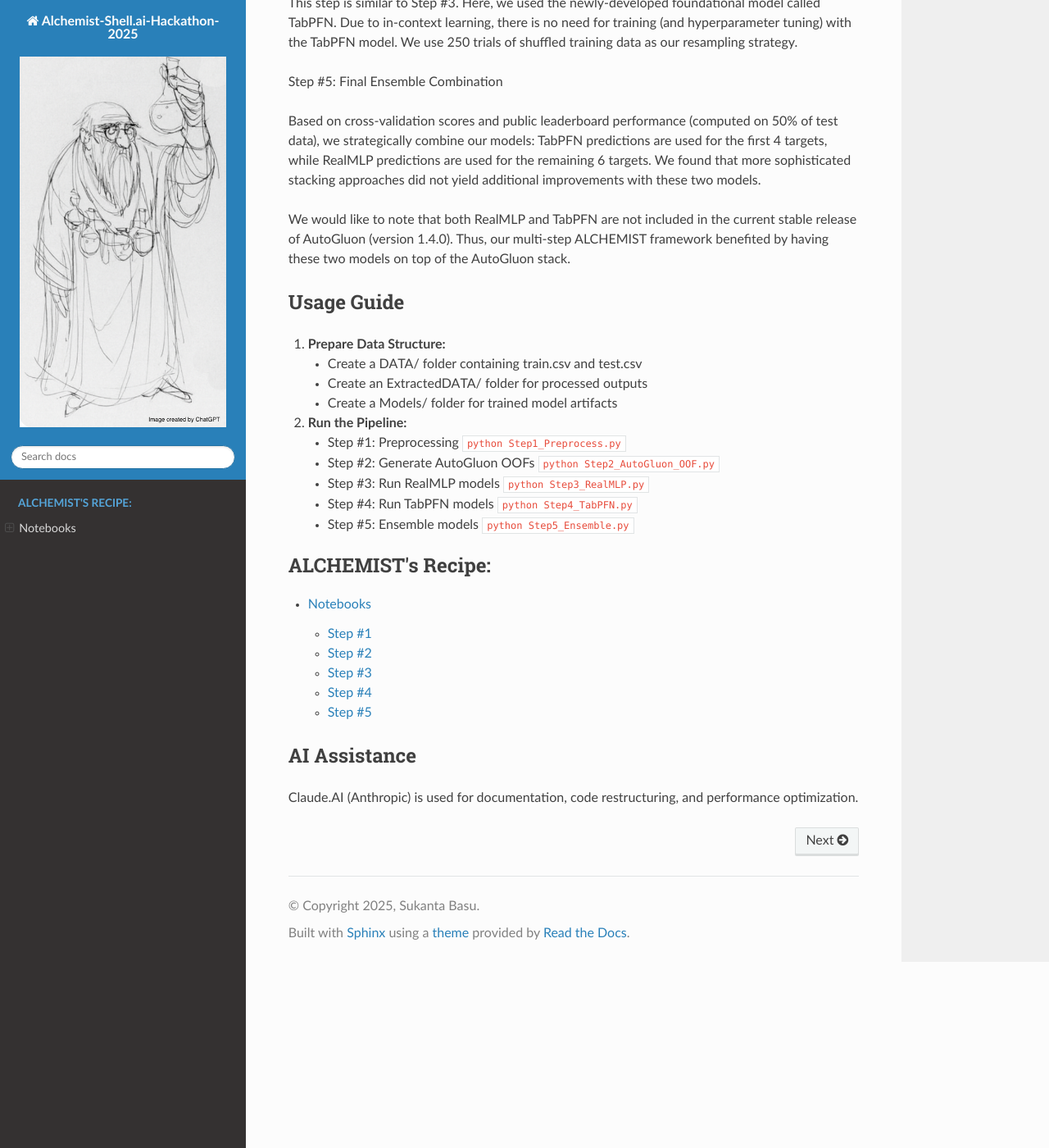
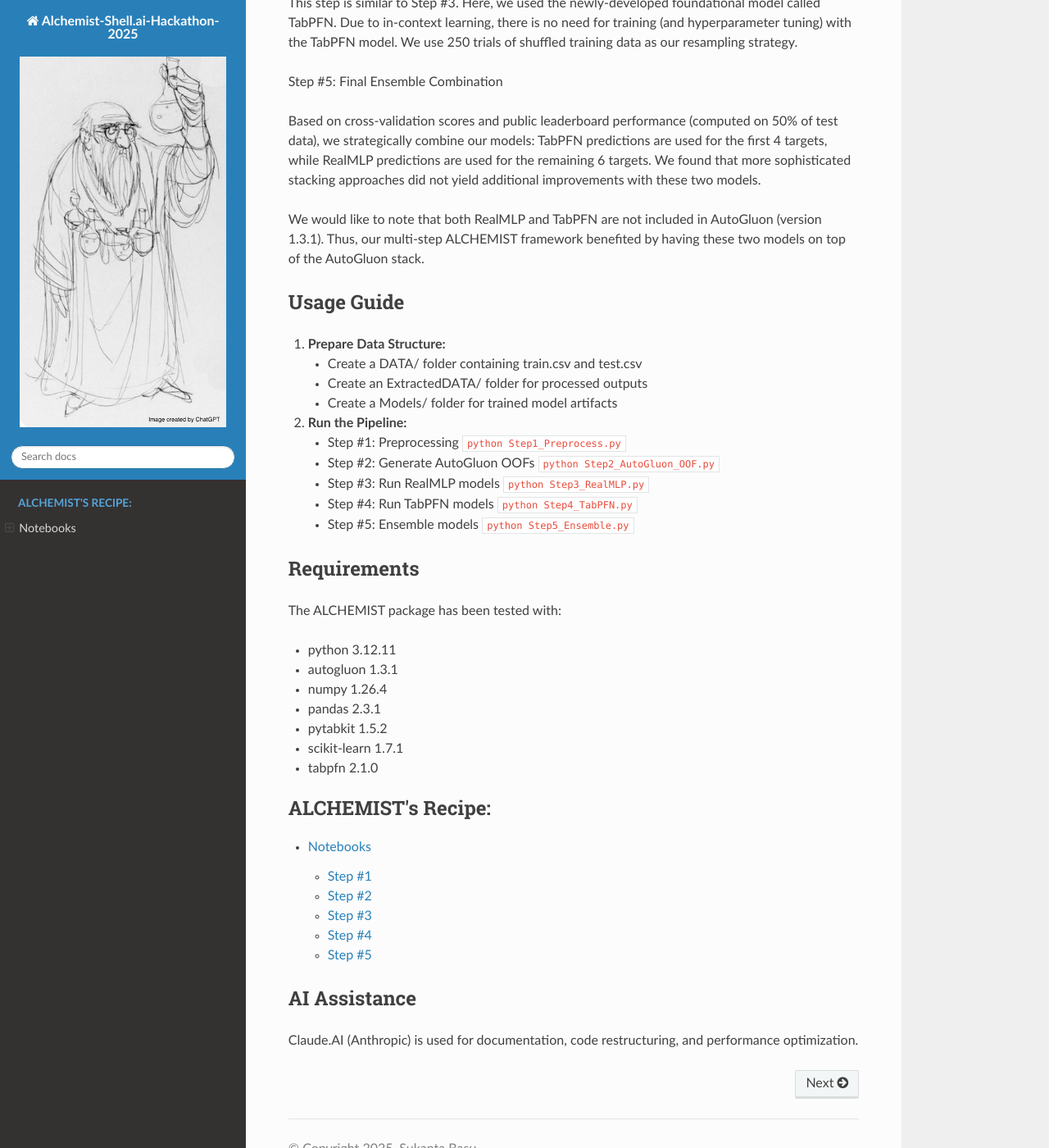
Before and after one commit to Sukantabasu/alchemist-shell.ai-hackathon-2025, a Sphinx documentation site: the page built from docs/source/index.rst, in a window 1280 px wide and 1400 px high, scrolled down 2511 px. Shown: the whole window at 82% size. Built offline with Sphinx 7.4.7 and the Read the Docs theme 3.1.0, drawn with Linux system fonts in a browser that asks for light colours; pages that are not in the unit, such as notebooks, are missing from menus.

Commit message:
Update index.rst

```diff
--- a/docs/source/index.rst
+++ b/docs/source/index.rst
@@ -65,7 +65,7 @@ Step #5: Final Ensemble Combination
 
 Based on cross-validation scores and public leaderboard performance (computed on 50% of test data), we strategically combine our models: TabPFN predictions are used for the first 4 targets, while RealMLP predictions are used for the remaining 6 targets. We found that more sophisticated stacking approaches did not yield additional improvements with these two models.
 
-We would like to note that both RealMLP and TabPFN are not included in the current stable release of AutoGluon (version 1.4.0). Thus, our multi-step ALCHEMIST framework benefited by having these two models on top of the AutoGluon stack.
+We would like to note that both RealMLP and TabPFN are not included in AutoGluon (version 1.3.1). Thus, our multi-step ALCHEMIST framework benefited by having these two models on top of the AutoGluon stack.
 
 
 Usage Guide
@@ -90,6 +90,19 @@ Usage Guide
    * Step #5: Ensemble models
      ``python Step5_Ensemble.py``
 
+Requirements
+------------
+
+The ALCHEMIST package has been tested with:
+
+* python 3.12.11
+* autogluon 1.3.1
+* numpy 1.26.4
+* pandas 2.3.1
+* pytabkit 1.5.2
+* scikit-learn 1.7.1
+* tabpfn 2.1.0
+
 .. toctree::
    :maxdepth: 2
    :caption: ALCHEMIST's Recipe:
```
